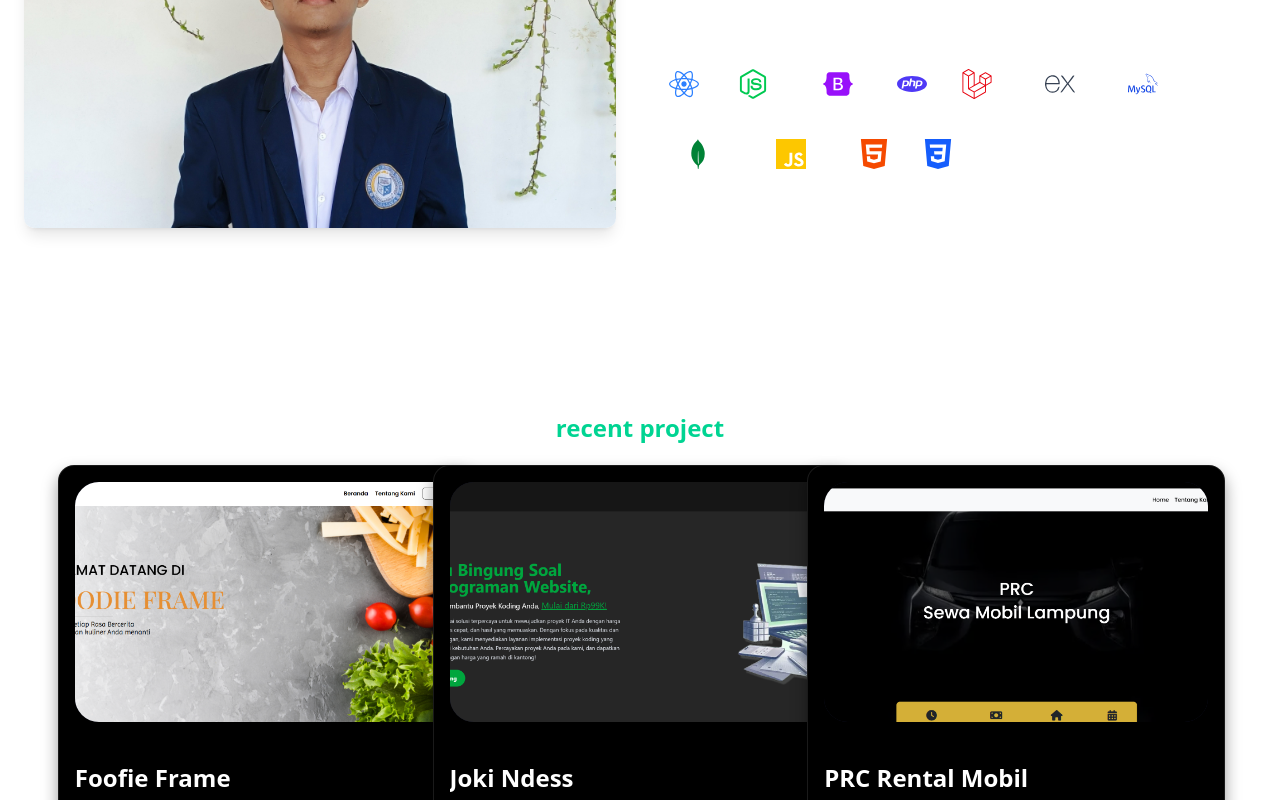
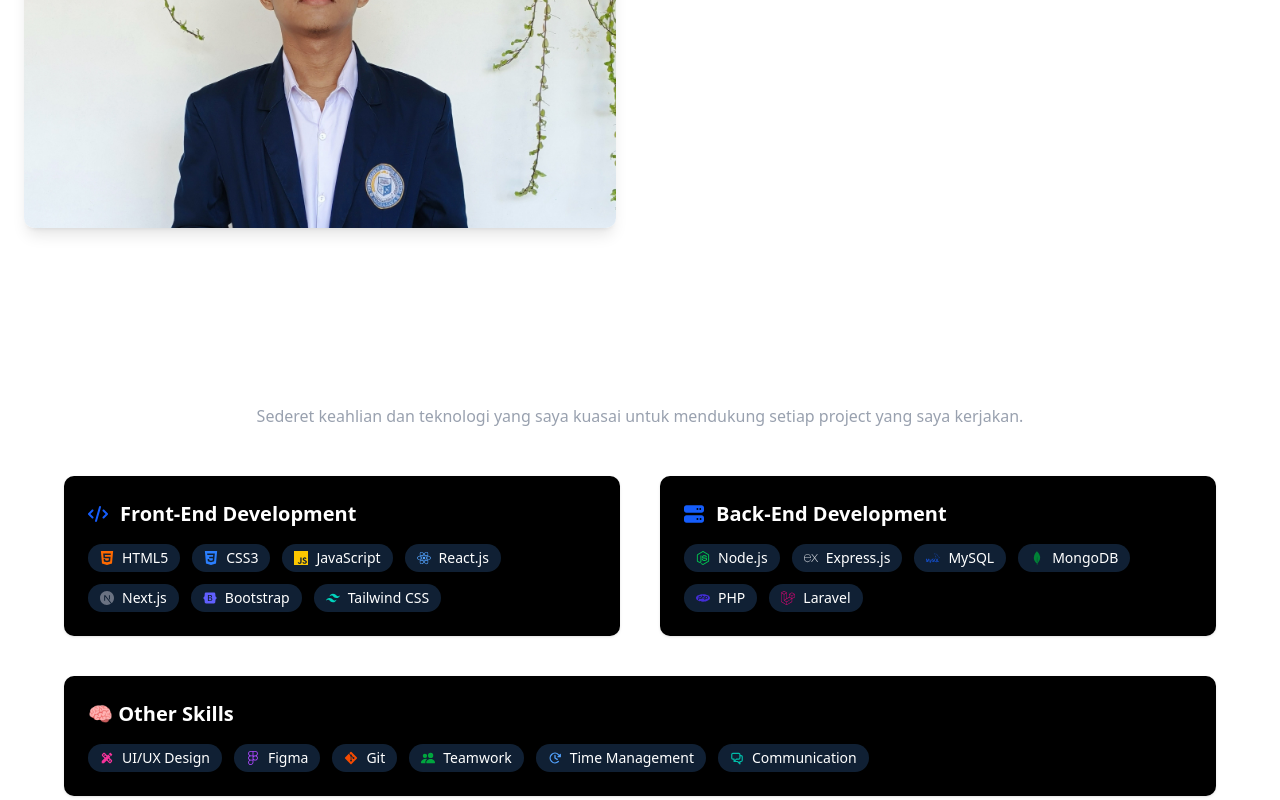
Before and after one commit to SamudraWijayas/samudrawjya, a Next.js app: page / in a window 1280 px wide. Shown: the part 1100-1900 px from the top of the page. Built offline with nearby package versions, Linux system fonts and the light colour scheme.

Commit message:
update new

```diff
--- a/app/page.tsx
+++ b/app/page.tsx
@@ -1,6 +1,7 @@
 import Hero from "../components/Hero";
 import Navbar from "../components/Navbar";
 import About from "../components/About";
+import Skill from "../components/Skill";
 import Project from "../components/Project";
 import GuestBook from "../components/GuestBook";
 import Footer from "../components/Footer";
@@ -11,6 +12,7 @@ export default function Home() {
       <Navbar />
       <Hero />
       <About />
+      <Skill />
       <Project />
       <GuestBook />
       <Footer />
--- a/components/About.tsx
+++ b/components/About.tsx
@@ -1,18 +1,6 @@
 import React from "react";
 import Image from "next/image";
 import ParticlesBackground from "./ui/ParticlesBackground";
-import { FaReact, FaNodeJs, FaBootstrap } from "react-icons/fa";
-import {
-  SiPhp,
-  SiLaravel,
-  SiExpress,
-  SiMysql,
-  SiMongodb,
-  SiJavascript,
-  SiHtml5,
-  SiCss3,
-  SiNextdotjs,
-} from "react-icons/si";
 
 console.log("ParticlesBackground component is rendering!");
 
@@ -51,56 +39,6 @@ const About = () => {
             experience in building responsive, interactive, and user-friendly
             interfaces through various projects.
           </p>
-          <div className="mt-6 flex flex-wrap justify-center md:justify-start space-x-6 space-y-4 text-white text-3xl">
-            <div className="flex flex-col items-center">
-              <FaReact className="text-blue-500" />
-              <span className="text-sm mt-1 font-semibold">React</span>
-            </div>
-            <div className="flex flex-col items-center">
-              <FaNodeJs className="text-green-500" />
-              <span className="text-sm mt-1 font-semibold">Node.js</span>
-            </div>
-            <div className="flex flex-col items-center">
-              <FaBootstrap className="text-purple-600" />
-              <span className="text-sm mt-1 font-semibold">Bootstrap</span>
-            </div>
-            <div className="flex flex-col items-center">
-              <SiPhp className="text-indigo-600" />
-              <span className="text-sm mt-1 font-semibold">PHP</span>
-            </div>
-            <div className="flex flex-col items-center">
-              <SiLaravel className="text-red-600" />
-              <span className="text-sm mt-1 font-semibold">Laravel</span>
-            </div>
-            <div className="flex flex-col items-center">
-              <SiExpress className="text-gray-700" />
-              <span className="text-sm mt-1 font-semibold">Express.js</span>
-            </div>
-            <div className="flex flex-col items-center">
-              <SiMysql className="text-blue-700" />
-              <span className="text-sm mt-1 font-semibold">MySQL</span>
-            </div>
-            <div className="flex flex-col items-center">
-              <SiMongodb className="text-green-700" />
-              <span className="text-sm mt-1 font-semibold">MongoDB</span>
-            </div>
-            <div className="flex flex-col items-center">
-              <SiJavascript className="text-yellow-400" />
-              <span className="text-sm mt-1 font-semibold">JavaScript</span>
-            </div>
-            <div className="flex flex-col items-center">
-              <SiHtml5 className="text-orange-600" />
-              <span className="text-sm mt-1 font-semibold">HTML5</span>
-            </div>
-            <div className="flex flex-col items-center">
-              <SiCss3 className="text-blue-600" />
-              <span className="text-sm mt-1 font-semibold">CSS3</span>
-            </div>
-            <div className="flex flex-col items-center">
-              <SiNextdotjs className="text-white" />
-              <span className="text-sm mt-1 font-semibold">Next.js</span>
-            </div>
-          </div>
         </div>
       </div>
     </section>
--- /dev/null
+++ b/components/Skill.tsx
@@ -0,0 +1,141 @@
+"use client";
+
+import {
+  FaReact,
+  FaNodeJs,
+  FaBootstrap,
+  FaFigma,
+  FaGitAlt,
+} from "react-icons/fa";
+import {
+  SiHtml5,
+  SiCss3,
+  SiJavascript,
+  SiNextdotjs,
+  SiPhp,
+  SiLaravel,
+  SiMysql,
+  SiMongodb,
+  SiTailwindcss,
+  SiExpress,
+} from "react-icons/si";
+import { FaCode, FaServer } from "react-icons/fa6";
+
+import { BsPeopleFill } from "react-icons/bs";
+import { PiClockClockwiseBold } from "react-icons/pi";
+import { MdDesignServices } from "react-icons/md";
+import { HiOutlineChatAlt2 } from "react-icons/hi";
+
+const skills = {
+  frontend: [
+    { icon: <SiHtml5 className="text-orange-500" />, name: "HTML5" },
+    { icon: <SiCss3 className="text-blue-500" />, name: "CSS3" },
+    { icon: <SiJavascript className="text-yellow-400" />, name: "JavaScript" },
+    { icon: <FaReact className="text-blue-400" />, name: "React.js" },
+    { icon: <SiNextdotjs className="text-gray-500" />, name: "Next.js" },
+    { icon: <FaBootstrap className="text-indigo-500" />, name: "Bootstrap" },
+    {
+      icon: <SiTailwindcss className="text-teal-400" />,
+      name: "Tailwind CSS",
+    },
+  ],
+  backend: [
+    { icon: <FaNodeJs className="text-green-500" />, name: "Node.js" },
+    { icon: <SiExpress className="text-gray-300" />, name: "Express.js" },
+    { icon: <SiMysql className="text-blue-600" />, name: "MySQL" },
+    { icon: <SiMongodb className="text-green-700" />, name: "MongoDB" },
+    { icon: <SiPhp className="text-indigo-700" />, name: "PHP" },
+    { icon: <SiLaravel className="text-pink-600" />, name: "Laravel" },
+  ],
+  others: [
+    {
+      icon: <MdDesignServices className="text-pink-500" />,
+      name: "UI/UX Design",
+    },
+    { icon: <FaFigma className="text-purple-500" />, name: "Figma" },
+    { icon: <FaGitAlt className="text-orange-600" />, name: "Git" },
+    { icon: <BsPeopleFill className="text-green-600" />, name: "Teamwork" },
+    {
+      icon: <PiClockClockwiseBold className="text-blue-400" />,
+      name: "Time Management",
+    },
+    {
+      icon: <HiOutlineChatAlt2 className="text-teal-500" />,
+      name: "Communication",
+    },
+  ],
+};
+
+const Skills = () => {
+  return (
+    <section className="py-16 px-6" id="skills">
+      <div className="text-center mb-12">
+        <h2 className="text-3xl md:text-4xl font-bold mb-2 text-white">
+          Skill & Expertise
+        </h2>
+        <p className="text-gray-400">
+          Sederet keahlian dan teknologi yang saya kuasai untuk mendukung setiap
+          project yang saya kerjakan.
+        </p>
+      </div>
+
+      <div className="max-w-6xl mx-auto grid grid-cols-1 md:grid-cols-2 gap-10">
+        {/* Frontend */}
+        <div className="bg-black rounded-lg shadow p-6 transform transition-transform duration-300 hover:scale-105 hover:shadow-2xl">
+          <h3 className="text-xl font-semibold mb-4 text-white flex items-center">
+            <FaCode className="mr-3 text-blue-600" /> Front-End Development
+          </h3>
+          <div className="flex flex-wrap gap-3">
+            {skills.frontend.map((item, idx) => (
+              <div
+                key={idx}
+                className="flex items-center gap-2 bg-blue-400/20 text-sm px-3 py-1 rounded-full text-white dark:text-white"
+              >
+                {item.icon}
+                {item.name}
+              </div>
+            ))}
+          </div>
+        </div>
+
+        {/* Backend */}
+        <div className="bg-black rounded-lg shadow p-6 transform transition-transform duration-300 hover:scale-105 hover:shadow-2xl">
+          <h3 className="text-xl font-semibold mb-4 text-white flex items-center">
+            <FaServer className="mr-3 text-blue-600" /> Back-End Development
+          </h3>
+          <div className="flex flex-wrap gap-3">
+            {skills.backend.map((item, idx) => (
+              <div
+                key={idx}
+                className="flex items-center gap-2 bg-blue-400/20 text-sm px-3 py-1 rounded-full text-white"
+              >
+                {item.icon}
+                {item.name}
+              </div>
+            ))}
+          </div>
+        </div>
+
+        {/* Other Skills */}
+        <div className="md:col-span-2 bg-black rounded-lg shadow p-6">
+          <h3 className="text-xl font-semibold mb-4 text-white">
+            🧠 Other Skills
+          </h3>
+          <div className="flex flex-wrap gap-3">
+            {skills.others.map((item, idx) => (
+              <div
+                key={idx}
+                className="flex items-center gap-2 bg-blue-400/20 text-sm px-3 py-1 rounded-full text-white"
+              >
+                {item.icon}
+                {item.name}
+              </div>
+            ))}
+          </div>
+        </div>
+      </div>
+    </section>
+  );
+};
+
+export default Skills;
```
